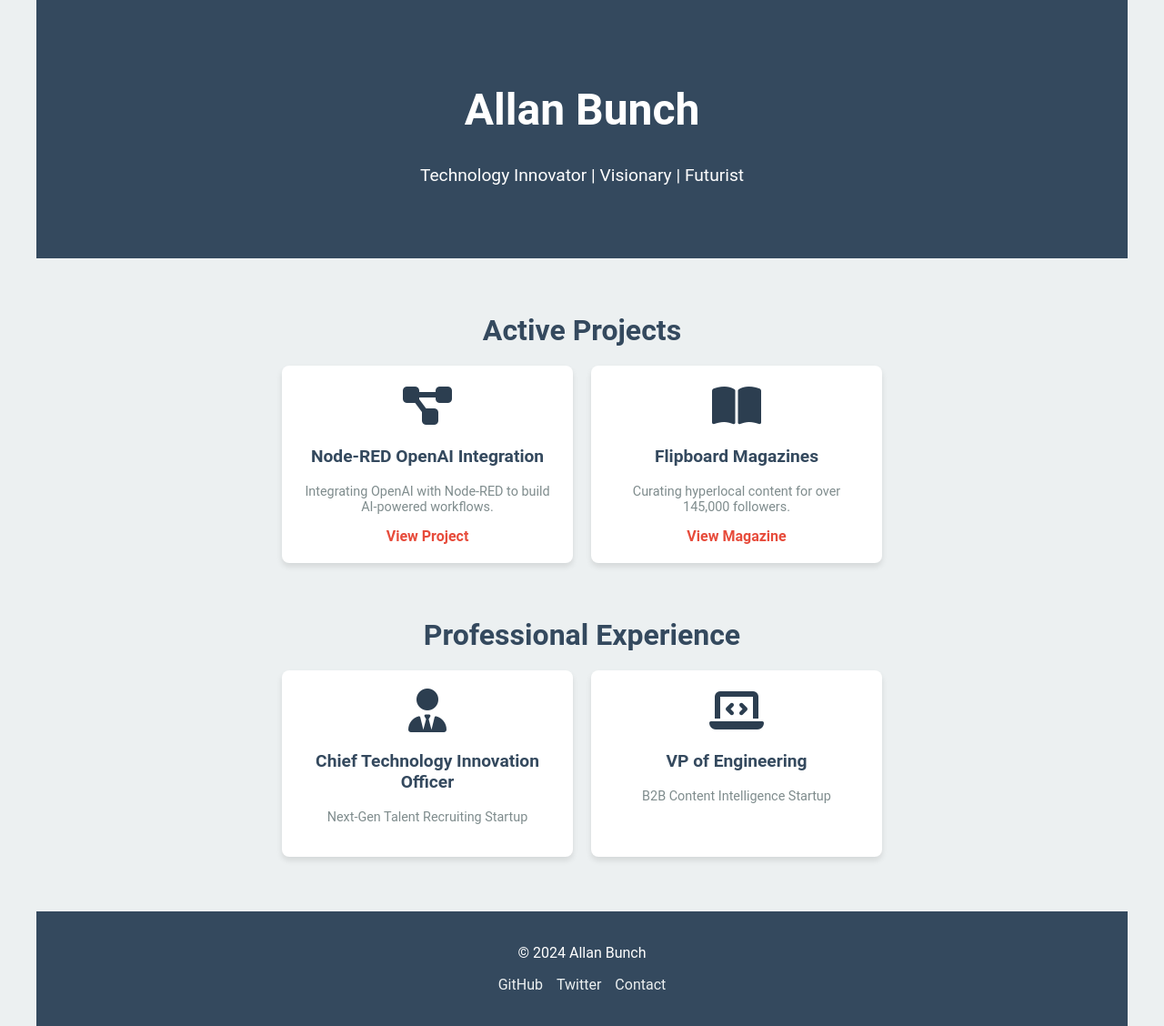
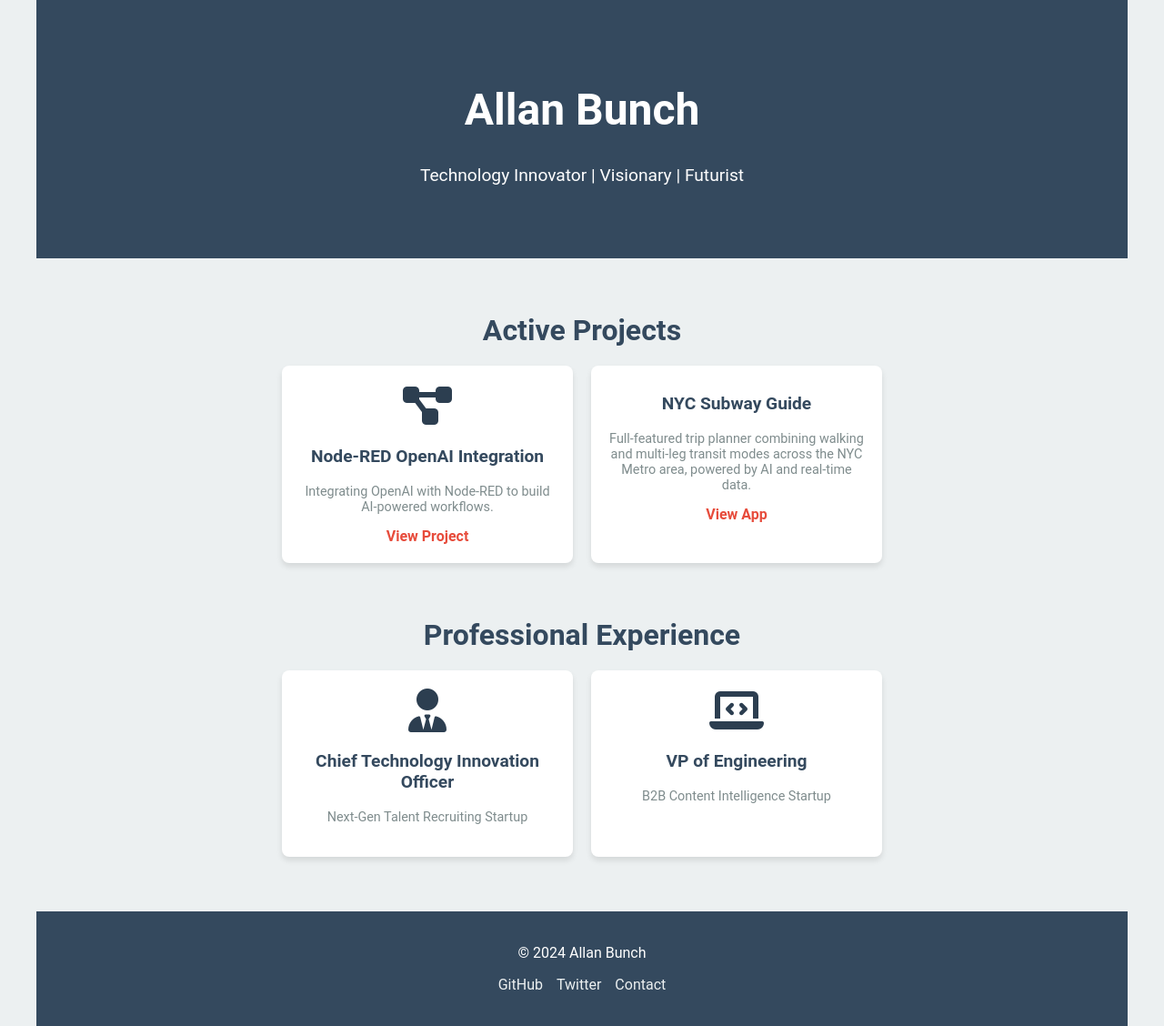
Before and after one commit to allanbunch/allanbunch.github.io, a Jekyll site: the page built from index.html, in a window 1280 px wide. Shown: the whole page at 91% size. Built offline with Jekyll 4.4.1, drawn with Linux system fonts in a browser that asks for light colours.

Commit message:
Updated Projects  section

```diff
--- a/index.html
+++ b/index.html
@@ -14,10 +14,11 @@
       <a href="https://github.com/allanbunch/node-red-openai-api" class="project-link">View Project</a>
     </div>
     <div class="card">
-      <i class="fas fa-book-open"></i>
-      <h3>Flipboard Magazines</h3>
-      <p>Curating hyperlocal content for over 145,000 followers.</p>
-      <a href="https://flipboard.com/@themomentmag" class="project-link">View Magazine</a>
+      <i class="fa-route"></i>
+      <h3>NYC Subway Guide</h3>
+      <p>Full-featured trip planner combining walking and multi-leg transit modes across the NYC Metro area, powered by
+        AI and real-time data.</p>
+      <a href="https://chatgpt.com/g/g-9CY66DBJr-nyc-subway-guide" class="project-link">View App</a>
     </div>
   </div>
 </section>
```
